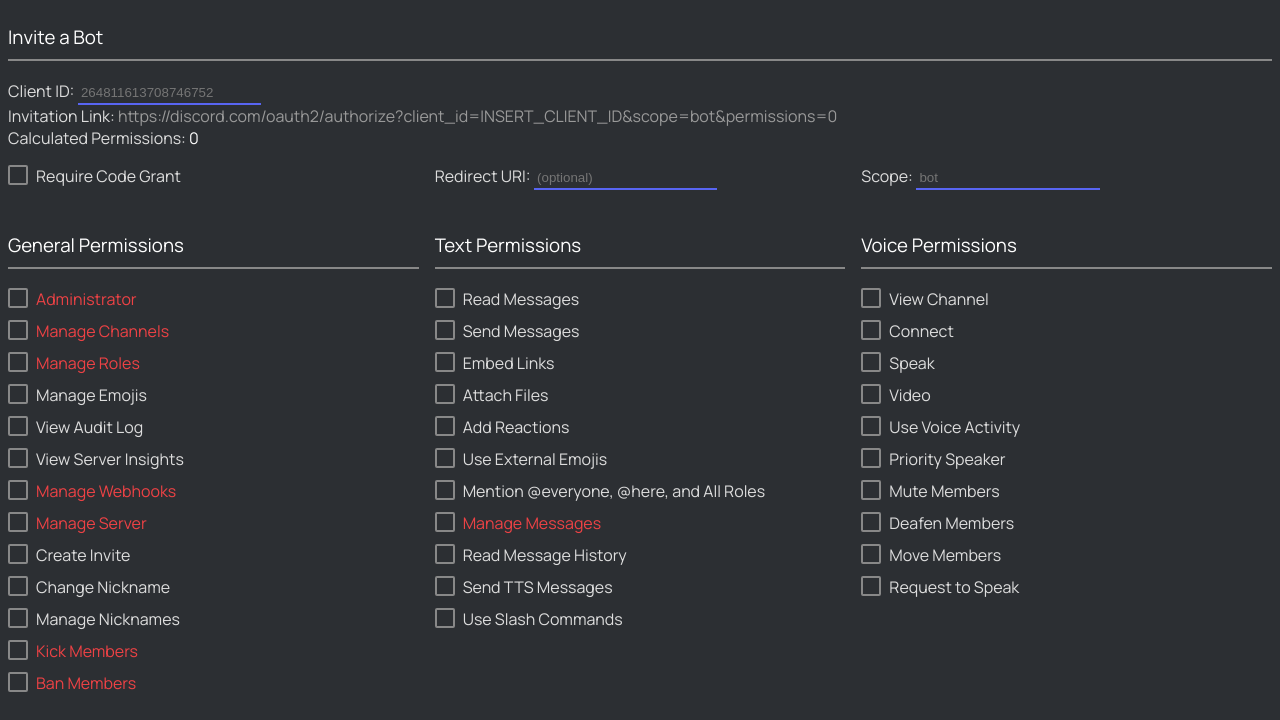
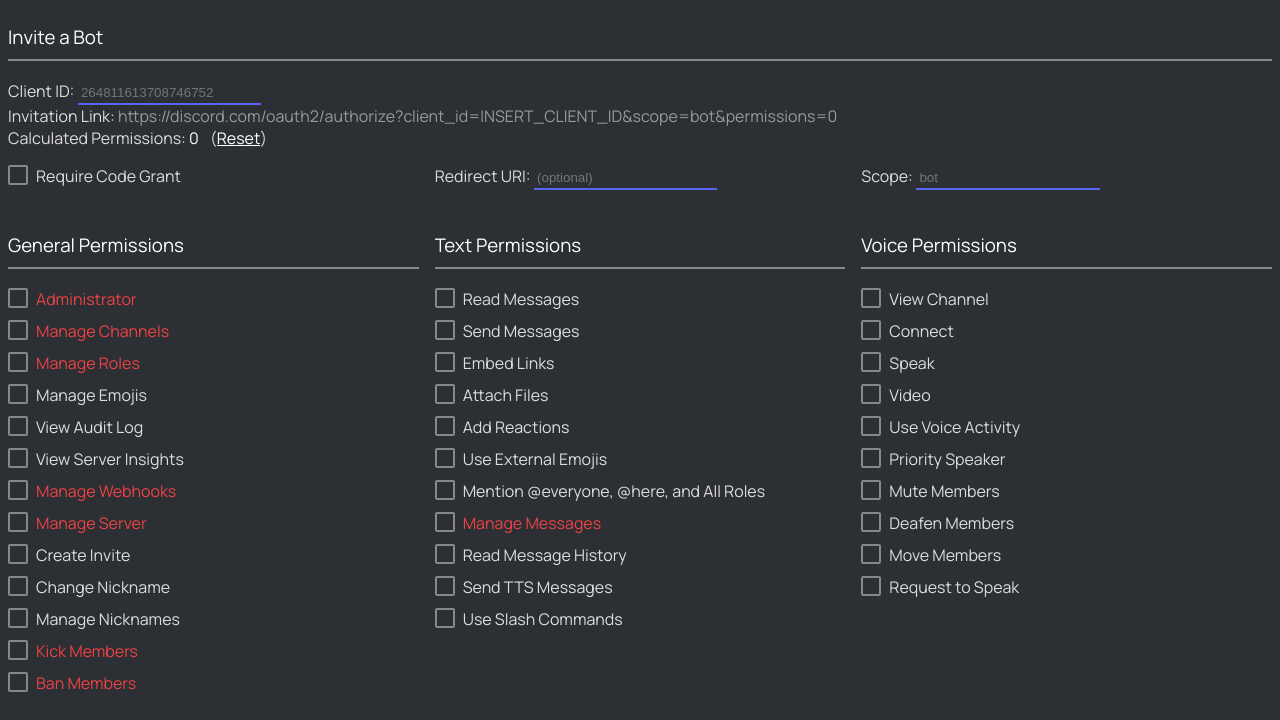
Before and after one commit to elevenvac/discord-permission-calculator-website, a plain HTML site: page index.html in a window 1280 px wide. Shown: the part 43-763 px from the top of the page. Drawn offline with Linux system fonts and the light colour scheme.

Commit message:
fix: reset button

```diff
--- a/index.html
+++ b/index.html
@@ -27,7 +27,7 @@
                <br>
                <span>Invitation Link: <a href="#" id="invite" style="text-decoration: none;"></a></span>
                <br>
-               <span>Calculated Permissions: <span id="number" style="color:white">0</span>&nbsp;<code id="equation">0x0</code></span>
+               <span>Calculated Permissions: <span id="number" style="color:white">0</span>&nbsp;<code id="equation">0x0</code> (<a href="#0">Reset</a>)</span>
             <div class="selector" >
                <div class="col-me-maybe">
                   <input id="oauthCodeGrant" type="checkbox" onclick="recalculate()">
```
